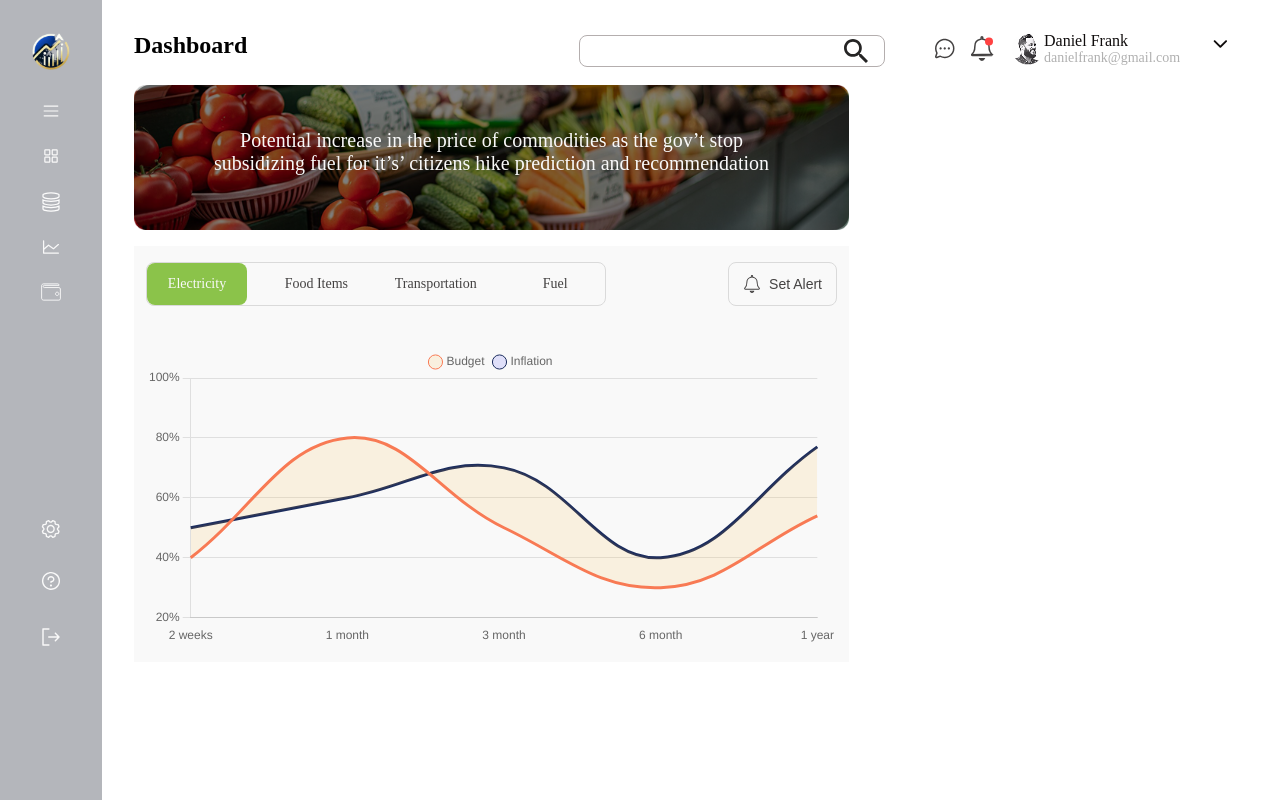
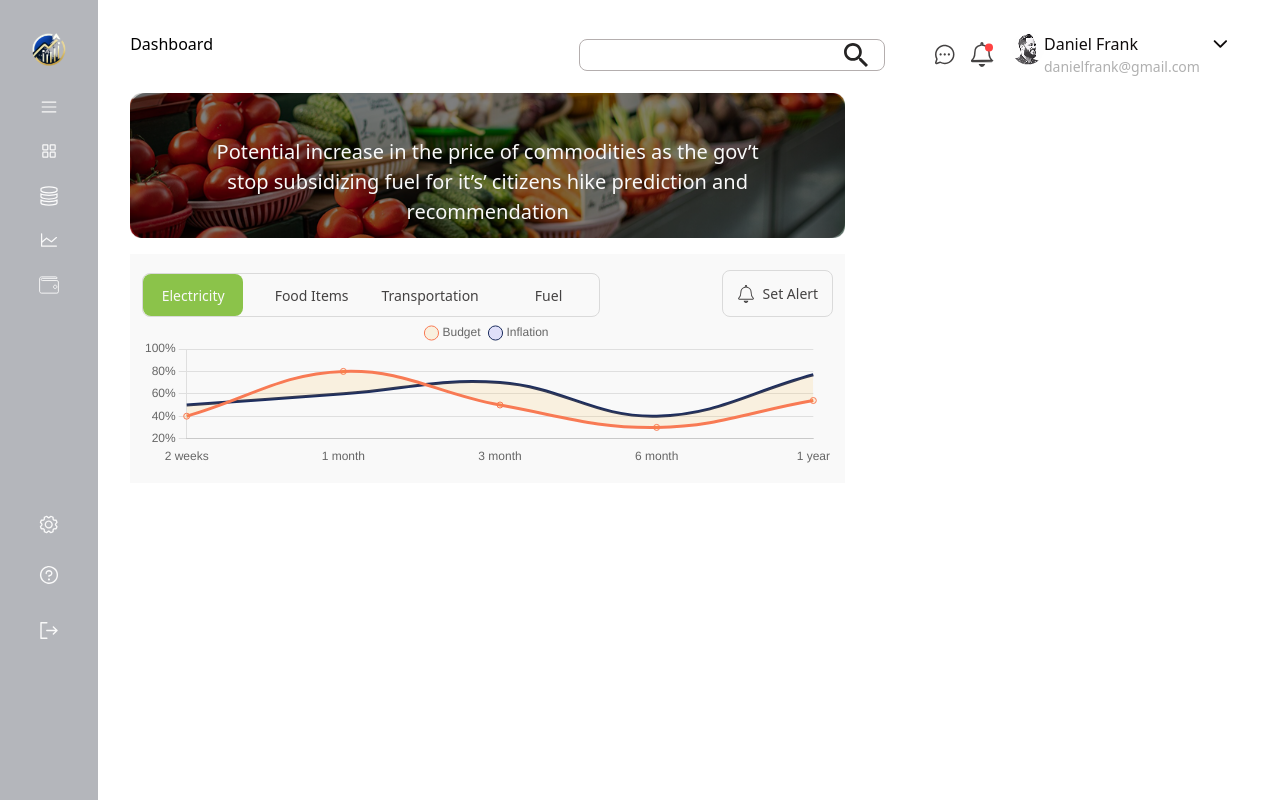
Before and after one commit to Abdulsamad-22/EcoTrack-fintech, a React (Vite) app in the folder ecoTrack/: page / in a window 1280 px wide. Built offline with nearby package versions, Linux system fonts and the light colour scheme.

Commit message:
track all new changes

```diff
--- a/ecoTrack/index.html
+++ b/ecoTrack/index.html
@@ -3,6 +3,12 @@
   <head>
     <meta charset="UTF-8" />
     <link rel="icon" type="image/svg+xml" href="/vite.svg" />
+
+    <link
+      href="https://cdn.jsdelivr.net/npm/tailwindcss@latest/dist/tailwind.min.css"
+      rel="stylesheet"
+    />
+
     <meta name="viewport" content="width=device-width, initial-scale=1.0" />
     <title>Vite + React</title>
   </head>
--- a/ecoTrack/src/components/ChartGraph.jsx
+++ b/ecoTrack/src/components/ChartGraph.jsx
@@ -7,7 +7,7 @@ defaults.responsive = true;
 export default function ChartGraph() {
   return (
     <div>
-      <div style={{ height: 300, marginTop: "40px" }}>
+      <div className="h-300 mt-[40px] bg-[#000]">
         <Line
           data={{
             labels: budget.map((time) => time.label),
@@ -19,8 +19,8 @@ export default function ChartGraph() {
                 backgroundColor: "rgba(255, 165, 0, 0.1)", // For shading between lines
                 fill: "+1", // Fills the area between this dataset and the next
                 tension: 0.4, // Smooth curve
-                pointRadius: 0,
-                pointHoverRadius: 5,
+                // pointRadius: 0,
+                // pointHoverRadius: 5,
               },
 
               {
```
Also changed, not shown: 1 other file (tests, documents, lock files or other folders).
